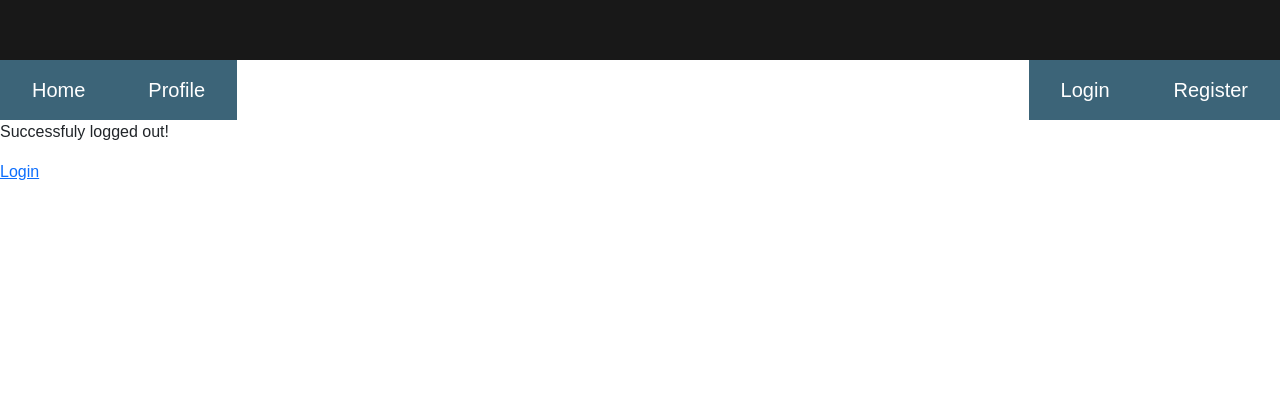
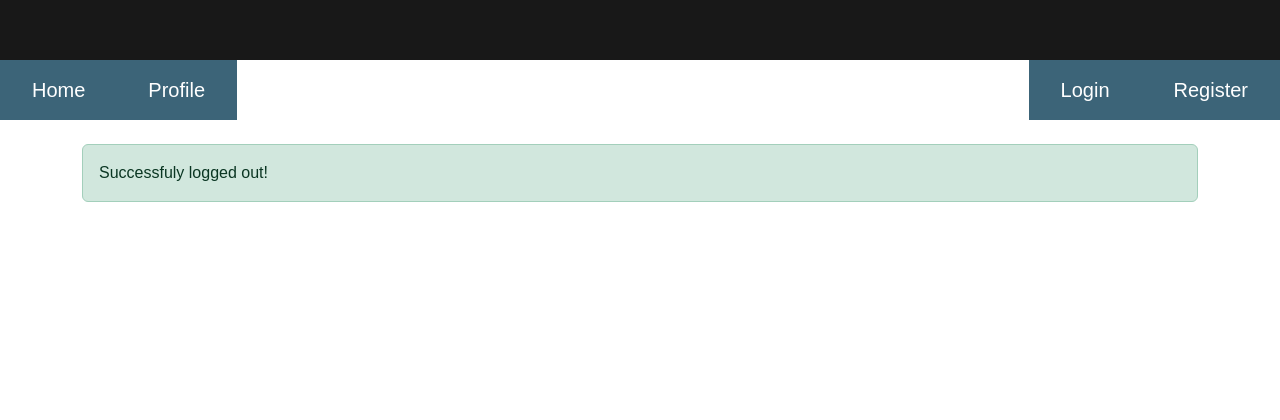
Before and after one commit to AironasGit/ImagerWeb, a Django app: template ImagerWeb/Imager/templates/registration/logged_out.html in a window 1280 px wide. Shown: the top 420 px of the page. Run offline with Django 5.2, Linux system fonts and the light colour scheme; the template is opened without the code that fills it, so the values that code supplies are empty.

Commit message:
Update logged_out.html

```diff
--- a/ImagerWeb/Imager/templates/registration/logged_out.html
+++ b/ImagerWeb/Imager/templates/registration/logged_out.html
@@ -3,6 +3,13 @@
 {% block 'title' %}Log out{% endblock %}
 
 {% block 'content' %}
-  <p>Successfuly logged out!</p>
-  <a href="{% url 'login'%}">Login</a>
+  <div class="container mt-4">
+    <div class="row">
+      <div class="col-sm">
+          <div class="alert alert-success" role="alert">
+            Successfuly logged out!
+          </div>
+      </div>
+    </div>
+  </div>
 {% endblock %}
```
